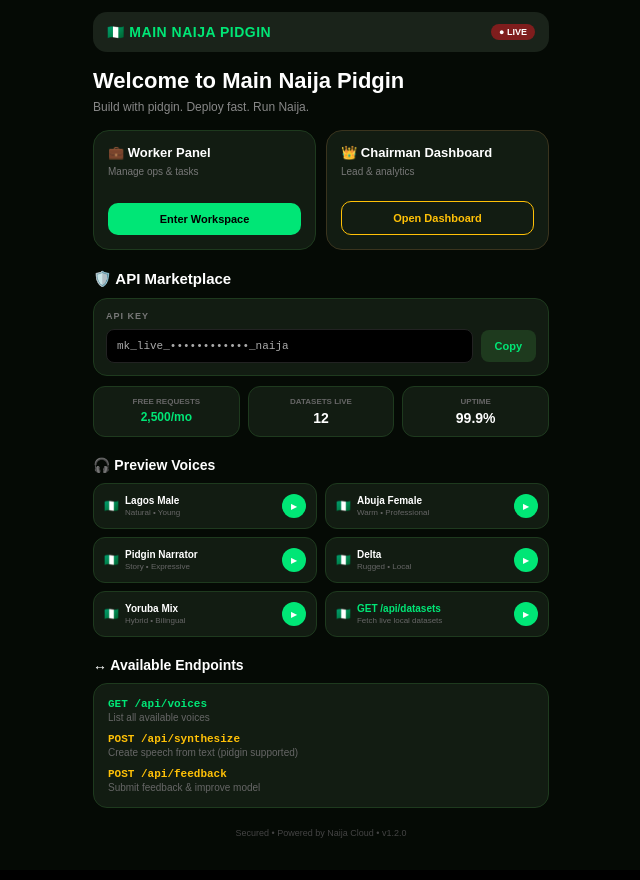
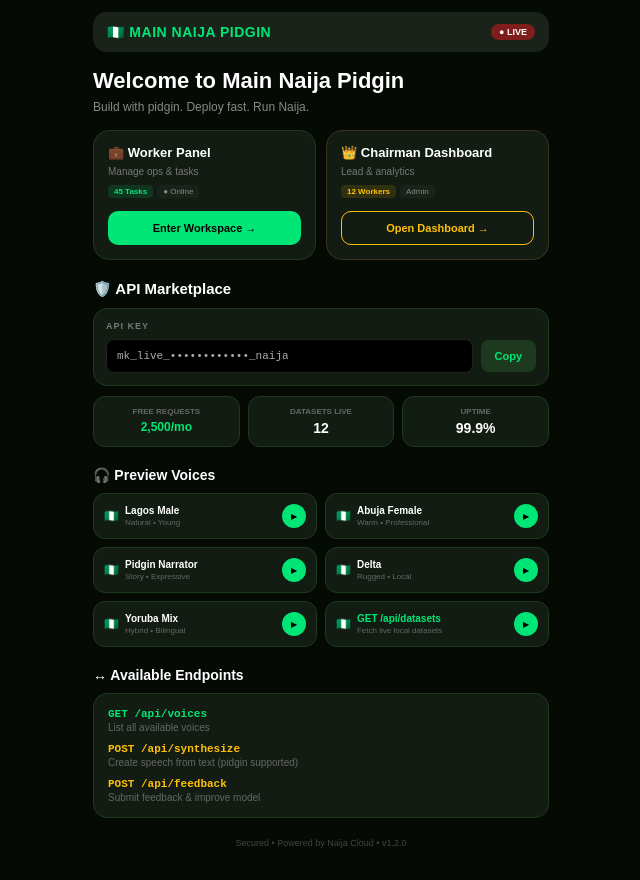
Before and after one commit to tapbombaai-glitch/main-naija-pidgin, a Next.js app: page / in a window 1280 px wide. Shown: the whole page, without its empty margins (319-959 px from the left). Built offline with nearby package versions, Linux system fonts and the light colour scheme.

Commit message:
Update page.tsx

```diff
--- a/app/page.tsx
+++ b/app/page.tsx
@@ -23,26 +23,40 @@ export default function Home() {
           <p style={{ color: "#888", fontSize: "12px", marginTop: "6px" }}>Build with pidgin. Deploy fast. Run Naija.</p>
         </div>
 
-        {/* WORKER + CHAIRMAN - FIXED FOR SMALL PHONE */}
+        {/* WORKER + CHAIRMAN - FIXED INSIDE - NO DELETE */}
         <div style={{ display: "grid", gridTemplateColumns: "1fr 1fr", gap: "10px", marginTop: "16px", width: "100%" }}>
-          <div style={{ background: "#121C12", border: "1px solid #1E3A1E", borderRadius: "16px", padding: "14px", display: "flex", flexDirection: "column", minHeight: "120px" }}>
-            <div style={{ fontWeight: "800", color: "white", fontSize: "13px" }}>💼 Worker Panel</div>
-            <div style={{ color: "#777", fontSize: "10px", marginTop: "6px", flex: 1 }}>Manage ops & tasks</div>
-            <Link href="/worker" style={{ textDecoration: "none" }}>
-              <div style={{ marginTop: "12px", background: "#00E676", color: "black", padding: "10px", borderRadius: "10px", textAlign: "center", fontWeight: "900", fontSize: "11px" }}>Enter Workspace</div>
+          {/* WORKER PANEL - FIXED */}
+          <div style={{ background: "#121C12", border: "1px solid #1E3A1E", borderRadius: "16px", padding: "14px", display: "flex", flexDirection: "column", minHeight: "130px", justifyContent: "space-between" }}>
+            <div>
+              <div style={{ fontWeight: "800", color: "white", fontSize: "13px" }}>💼 Worker Panel</div>
+              <div style={{ color: "#777", fontSize: "10px", marginTop: "6px" }}>Manage ops & tasks</div>
+              <div style={{ display: "flex", gap: "4px", marginTop: "8px" }}>
+                <span style={{ fontSize: "8px", background: "#00E67620", color: "#00E676", padding: "2px 6px", borderRadius: "4px", fontWeight: "800" }}>45 Tasks</span>
+                <span style={{ fontSize: "8px", background: "#1A231A", color: "#888", padding: "2px 6px", borderRadius: "4px" }}>● Online</span>
+              </div>
+            </div>
+            <Link href="/worker" style={{ textDecoration: "none", display: "block", width: "100%" }}>
+              <div style={{ marginTop: "12px", background: "#00E676", color: "black", padding: "11px", borderRadius: "10px", textAlign: "center", fontWeight: "900", fontSize: "11px", cursor: "pointer" }}>Enter Workspace →</div>
             </Link>
           </div>
 
-          <div style={{ background: "#121C12", border: "1px solid #3A341E", borderRadius: "16px", padding: "14px", display: "flex", flexDirection: "column", minHeight: "120px" }}>
-            <div style={{ fontWeight: "800", color: "white", fontSize: "13px" }}>👑 Chairman Dashboard</div>
-            <div style={{ color: "#777", fontSize: "10px", marginTop: "6px", flex: 1 }}>Lead & analytics</div>
-            <Link href="/admin/login" style={{ textDecoration: "none" }}>
-              <div style={{ marginTop: "12px", background: "transparent", border: "1px solid #FFC107", color: "#FFC107", padding: "10px", borderRadius: "10px", textAlign: "center", fontWeight: "800", fontSize: "11px" }}>Open Dashboard</div>
+          {/* CHAIRMAN DASHBOARD - FIXED */}
+          <div style={{ background: "#121C12", border: "1px solid #3A341E", borderRadius: "16px", padding: "14px", display: "flex", flexDirection: "column", minHeight: "130px", justifyContent: "space-between" }}>
+            <div>
+              <div style={{ fontWeight: "800", color: "white", fontSize: "13px" }}>👑 Chairman Dashboard</div>
+              <div style={{ color: "#777", fontSize: "10px", marginTop: "6px" }}>Lead & analytics</div>
+              <div style={{ display: "flex", gap: "4px", marginTop: "8px" }}>
+                <span style={{ fontSize: "8px", background: "#FFC10720", color: "#FFC107", padding: "2px 6px", borderRadius: "4px", fontWeight: "800" }}>12 Workers</span>
+                <span style={{ fontSize: "8px", background: "#1A231A", color: "#888", padding: "2px 6px", borderRadius: "4px" }}>Admin</span>
+              </div>
+            </div>
+            <Link href="/admin/login" style={{ textDecoration: "none", display: "block", width: "100%" }}>
+              <div style={{ marginTop: "12px", background: "transparent", border: "1.5px solid #FFC107", color: "#FFC107", padding: "10px", borderRadius: "10px", textAlign: "center", fontWeight: "800", fontSize: "11px", cursor: "pointer" }}>Open Dashboard →</div>
             </Link>
           </div>
         </div>
 
-        {/* API MARKETPLACE */}
+        {/* API MARKETPLACE - KEPT SAME */}
         <div style={{ marginTop: "20px" }}>
           <div style={{ fontWeight: "800", color: "white", fontSize: "15px" }}>🛡️ API Marketplace</div>
 
@@ -51,7 +65,7 @@ export default function Home() {
             <div style={{ marginTop: "8px", display: "flex", gap: "8px", alignItems: "center" }}>
               <div style={{ flex: 1, background: "black", border: "1px solid #222", borderRadius: "8px", padding: "10px", color: "#aaa", fontSize: "11px", fontFamily: "monospace", overflow: "hidden", textOverflow: "ellipsis" }}>{apiKey}</div>
               <button onClick={()=>{navigator.clipboard.writeText("mk_live_test_key"); setCopied(true); setTimeout(()=>setCopied(false),2000)}}
-                style={{ background: "#1E3A1E", color: "#00E676", border: "none", padding: "10px 14px", borderRadius: "8px", fontSize: "11px", fontWeight: "800" }}>
+                style={{ background: "#1E3A1E", color: "#00E676", border: "none", padding: "10px 14px", borderRadius: "8px", fontSize: "11px", fontWeight: "800", cursor: "pointer" }}>
                 {copied ? "✓" : "Copy"}
               </button>
             </div>
@@ -73,7 +87,7 @@ export default function Home() {
           </div>
         </div>
 
-        {/* PREVIEW VOICES */}
+        {/* PREVIEW VOICES - KEPT SAME */}
         <div style={{ marginTop: "20px" }}>
           <div style={{ fontWeight: "800", color: "white", fontSize: "14px" }}>🎧 Preview Voices</div>
           <div style={{ marginTop: "10px", display: "grid", gridTemplateColumns: "1fr 1fr", gap: "8px" }}>
@@ -93,13 +107,13 @@ export default function Home() {
                     <div style={{ color: "#666", fontSize: "8px", marginTop: "2px" }}>{v.s}</div>
                   </div>
                 </div>
-                <div style={{ width: "24px", height: "24px", background: "#00E676", borderRadius: "50%", display: "flex", alignItems: "center", justifyContent: "center", fontSize: "8px", flexShrink: 0 }}>▶</div>
+                <button onClick={()=>{ const u = new SpeechSynthesisUtterance(v.n); speechSynthesis.speak(u); }} style={{ width: "24px", height: "24px", background: "#00E676", borderRadius: "50%", display: "flex", alignItems: "center", justifyContent: "center", fontSize: "8px", flexShrink: 0, border: "none", cursor: "pointer" }}>▶</button>
               </div>
             ))}
           </div>
         </div>
 
-        {/* ENDPOINTS */}
+        {/* ENDPOINTS - KEPT SAME */}
         <div style={{ marginTop: "20px" }}>
           <div style={{ fontWeight: "800", color: "white", fontSize: "14px" }}>↔ Available Endpoints</div>
           <div style={{ marginTop: "10px", background: "#121C12", border: "1px solid #1E3A1E", borderRadius: "14px", padding: "14px" }}>
```
